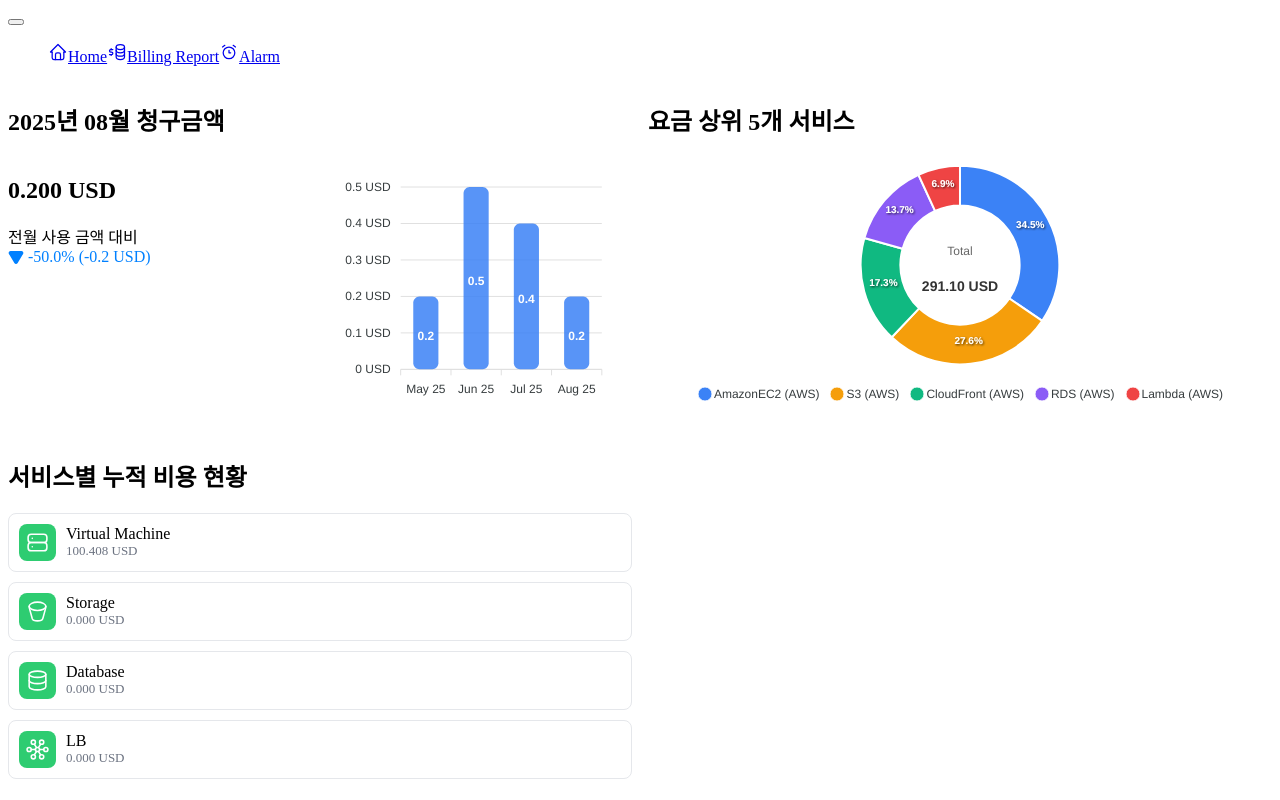
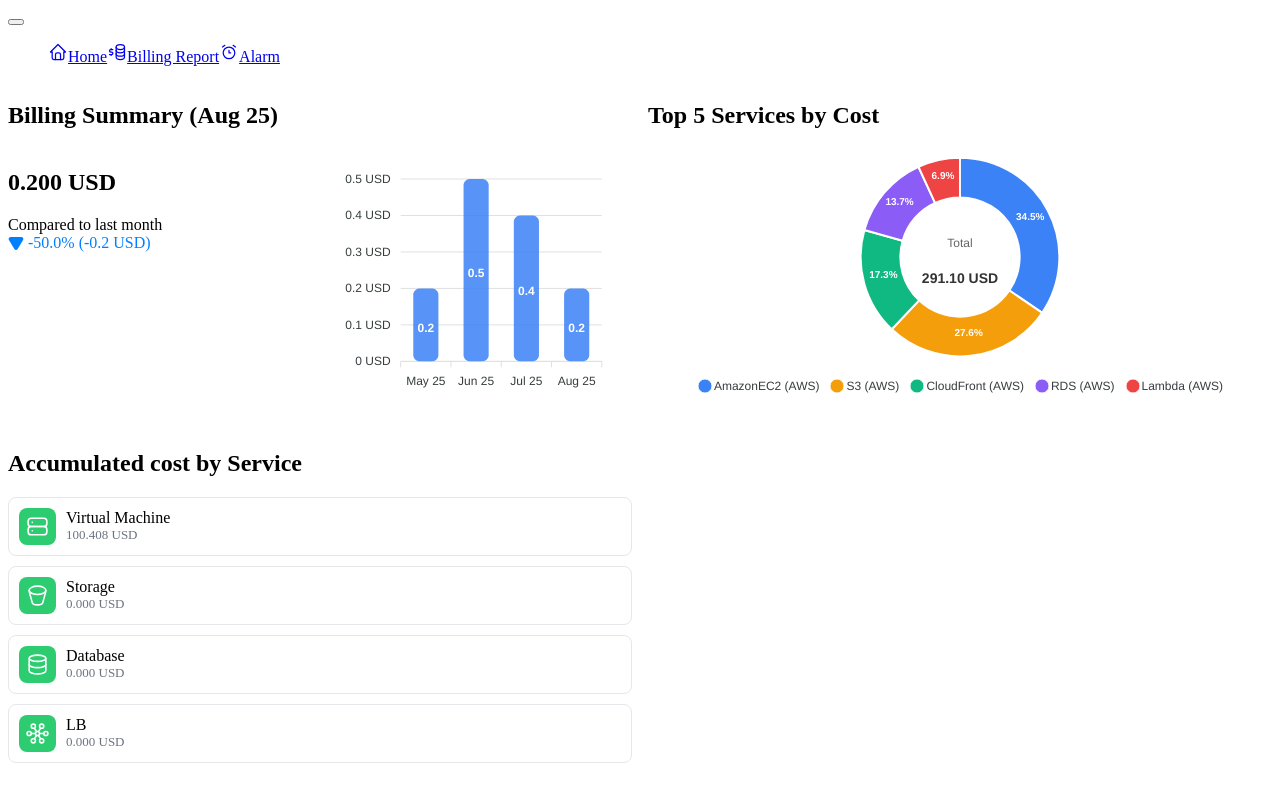
Before and after one commit to ddihn/mcmp-temp, a React (Vite) app: page / in a window 1280 px wide. Built offline with nearby package versions, Linux system fonts and the light colour scheme.

Commit message:
feat(ui): translate UI titles and labels to English - 각 카드 및 테이블의 제목과 라벨을 영어로 변환 fix(chart): refine PieChart styles and add currency unit - 차트와 데이터 라벨에 기본 적용된 dropShadow 제거

```diff
--- a/src/components/common/chart/PieChart.jsx
+++ b/src/components/common/chart/PieChart.jsx
@@ -1,45 +1,6 @@
 import Chart from "react-apexcharts";
 import { chartColors } from "../../../utils/styles/colors";
 
-/**
- * @component PieChart
- *
- * @description
- * 도넛(Pie/Donut) 차트를 그려주는 공용 컴포넌트.
- *
- * @prop {Array<number>} series
- *   차트 데이터 값 배열 (예: [100, 200, 300])
- *
- * @prop {Array<string>} labels
- *   각 데이터에 해당하는 라벨 배열 (예: ["EC2", "S3", "RDS"])
- *
- * @prop {string|number} [width="100%"]
- *   차트 너비 (px 또는 %)
- *
- * @prop {string|number} [height=350]
- *   차트 높이 (px)
- *
- * @prop {Array<string>} [colors=chartColors.default]
- *   차트 색상 배열 (기본값은 공통 팔레트)
- *
- * @prop {string} [legendPosition="bottom"]
- *   범례 위치 ("top" | "right" | "bottom" | "left")
- *
- * @prop {string} [legendFontSize="12px"]
- *   범례 텍스트 크기
- *
- * @prop {string} [donutSize="65%"]
- *   도넛 내부 구멍 크기 (예: "65%")
- *
- * @prop {string} [centerValueFontSize="15px"]
- *   도넛 중앙 값 텍스트 크기
- *
- * @prop {string} [centerTotalFontSize="12px"]
- *   도넛 중앙 Total 텍스트 크기
- *
- * @prop {string} [dataLabelFontSize="10px"]
- *   각 조각 위에 표시되는 퍼센트 라벨 크기
- */
 export default function PieChart({
   series,
   labels,
@@ -52,17 +13,21 @@ export default function PieChart({
   centerValueFontSize = "15px",
   centerTotalFontSize = "12px",
   dataLabelFontSize = "10px",
+  unit = "USD",
 }) {
   const appliedColors = colors || chartColors.default;
 
   const options = {
-    chart: { type: "donut" },
+    chart: {
+      type: "donut",
+      dropShadow: { enabled: false },
+    },
     labels,
     colors: appliedColors,
     legend: { show: true, position: legendPosition, fontSize: legendFontSize },
     tooltip: {
       theme: "dark",
-      y: { formatter: (val) => `${val.toFixed(2)} USD` },
+      y: { formatter: (val) => `${val.toFixed(2)} ${unit}` },
     },
     plotOptions: {
       pie: {
@@ -70,10 +35,14 @@ export default function PieChart({
           size: donutSize,
           labels: {
             show: true,
+            showAlways: true,
             value: {
               fontSize: centerValueFontSize,
               fontWeight: "bold",
               color: "#333",
+              formatter: (val) => {
+                return `${parseFloat(val).toFixed(2)} ${unit}`;
+              },
             },
             total: {
               show: true,
@@ -81,8 +50,9 @@ export default function PieChart({
               fontSize: centerTotalFontSize,
               color: "#666",
               formatter: (w) =>
-                w.globals.seriesTotals.reduce((a, b) => a + b, 0).toFixed(2) +
-                " USD",
+                `${w.globals.seriesTotals
+                  .reduce((a, b) => a + b, 0)
+                  .toFixed(2)} ${unit}`,
             },
           },
         },
@@ -90,6 +60,7 @@ export default function PieChart({
     },
     dataLabels: {
       enabled: true,
+      dropShadow: { enabled: false },
       style: {
         fontSize: dataLabelFontSize,
         fontWeight: "bold",
--- a/src/components/ui/alarm/AlarmHistoryTable.jsx
+++ b/src/components/ui/alarm/AlarmHistoryTable.jsx
@@ -3,17 +3,21 @@ import Card from "../../common/card/Card";
 
 const AlarmHistoryTable = ({ data }) => {
   const columns = [
-    { key: "date", label: "일시", className: "text-nowrap" },
+    { key: "date", label: "Date", className: "text-nowrap" },
     { key: "csp", label: "CSP", className: "text-nowrap" },
-    { key: "resourceId", label: "리소스 ID", className: "text-nowrap" },
-    { key: "resourceType", label: "리소스 타입", className: "text-nowrap" },
-    { key: "alarmType", label: "알람 종류", className: "text-nowrap" },
-    { key: "alarmMessage", label: "알람 내용" },
-    { key: "recommendType", label: "추천 유형", className: "text-nowrap" },
+    { key: "resourceId", label: "Resource ID", className: "text-nowrap" },
+    { key: "resourceType", label: "Resource Type", className: "text-nowrap" },
+    { key: "alarmType", label: "Alarm Type", className: "text-nowrap" },
+    { key: "alarmMessage", label: "Alarm Message" },
+    {
+      key: "recommendType",
+      label: "Recommendation Type",
+      className: "text-nowrap",
+    },
   ];
 
   return (
-    <Card title={"추천 이력"} titleSize={2} noPadding>
+    <Card title={"Recommendation History"} titleSize={2} noPadding>
       <Table
         columns={columns}
         data={data}
--- a/src/components/ui/billing/card/BaseInfoCard.jsx
+++ b/src/components/ui/billing/card/BaseInfoCard.jsx
@@ -23,7 +23,7 @@ export default function BaseInfoCard({ totalAmount, providers }) {
       <div style={{ maxWidth: "550px", margin: "0 auto" }}>
         <div style={{ marginBottom: "12px" }}>
           <div style={styles.totalLabel}>
-            <span style={styles.totalDot}></span>총 금액
+            <span style={styles.totalDot}></span>Total Amount
           </div>
           <div style={styles.totalValue}>{totalAmount}</div>
         </div>
--- a/src/components/ui/billing/card/BillingSummaryCard.jsx
+++ b/src/components/ui/billing/card/BillingSummaryCard.jsx
@@ -2,21 +2,22 @@ import Card from "../../../common/card/Card";
 import Grid from "../../../layout/Grid";
 import BarChart from "../../../common/chart/BarChart";
 import ChangeIndicator from "../../../common/indicator/ChangeIndicator";
-import { toBarChartData } from "../../../../utils/chartUtils";
-
+import { toBarChartData, formatYearMonth } from "../../../../utils/chartUtils";
 export default function BillingSummaryCard({ chartData }) {
   const { curYear, curMonth, momPer, momBill, curMonthBill, monthlyBill } =
     chartData;
-
   const { categories, series } = toBarChartData(monthlyBill, 4);
 
+  const yearMonth = `${curYear}${String(curMonth).padStart(2, "0")}`;
+  const formatted = formatYearMonth(yearMonth);
+
   return (
-    <Card title={`${curYear}년 ${curMonth}월 청구금액`} titleSize={2}>
+    <Card title={`Billing Summary (${formatted})`} titleSize={2}>
       <Grid colWidths={["2fr", "3fr"]} equalHeight>
         <div>
           <h2>{curMonthBill.toFixed(3)} USD</h2>
           <div>
-            전월 사용 금액 대비
+            Compared to last month
             <ChangeIndicator
               changePercent={parseFloat(momPer)}
               changeAmount={momBill}
--- a/src/components/ui/billing/card/InvoiceTable.jsx
+++ b/src/components/ui/billing/card/InvoiceTable.jsx
@@ -32,11 +32,11 @@ export default function InvoiceTable({ invoice }) {
       groupHeader: [
         (value, count, data) => {
           const total = data.reduce((sum, row) => sum + row.bill, 0).toFixed(2);
-          return `CSP: ${value} — ${count}건 / 합계: ${total} USD`;
+          return `CSP: ${value} — ${count} items / Total: ${total} USD`;
         },
         (value, count, data) => {
           const total = data.reduce((sum, row) => sum + row.bill, 0).toFixed(2);
-          return `서비스: ${value} — ${count}건 / 합계: ${total} USD`;
+          return `Service: ${value} — ${count} items / Total: ${total} USD`;
         },
       ],
       columns: [
@@ -45,7 +45,7 @@ export default function InvoiceTable({ invoice }) {
         { title: "Product", field: "productID" },
         { title: "Resource", field: "resourceID" },
         {
-          title: "Billing (USD)",
+          title: "Amount (USD)",
           field: "bill",
           hozAlign: "right",
           sorter: "number",
--- a/src/components/ui/billing/card/ServiceCostListCard.jsx
+++ b/src/components/ui/billing/card/ServiceCostListCard.jsx
@@ -14,7 +14,7 @@ export default function ServiceCostListCard({ services }) {
   };
 
   return (
-    <Card title="서비스별 누적 비용 현황" titleSize={2}>
+    <Card title="Accumulated cost by Service" titleSize={2}>
       <div style={{ display: "flex", flexDirection: "column", gap: "10px" }}>
         {services.map((service, idx) => {
           const Icon =
--- a/src/components/ui/billing/card/TopServicesCard.jsx
+++ b/src/components/ui/billing/card/TopServicesCard.jsx
@@ -6,7 +6,7 @@ export default function TopServicesCard({ data }) {
   const labels = data.map((item) => `${item.resourceNm} (${item.csp})`);
 
   return (
-    <Card title="요금 상위 5개 서비스" titleSize={2}>
+    <Card title="Top 5 Services by Cost" titleSize={2}>
       <PieChart
         series={series}
         labels={labels}
```
